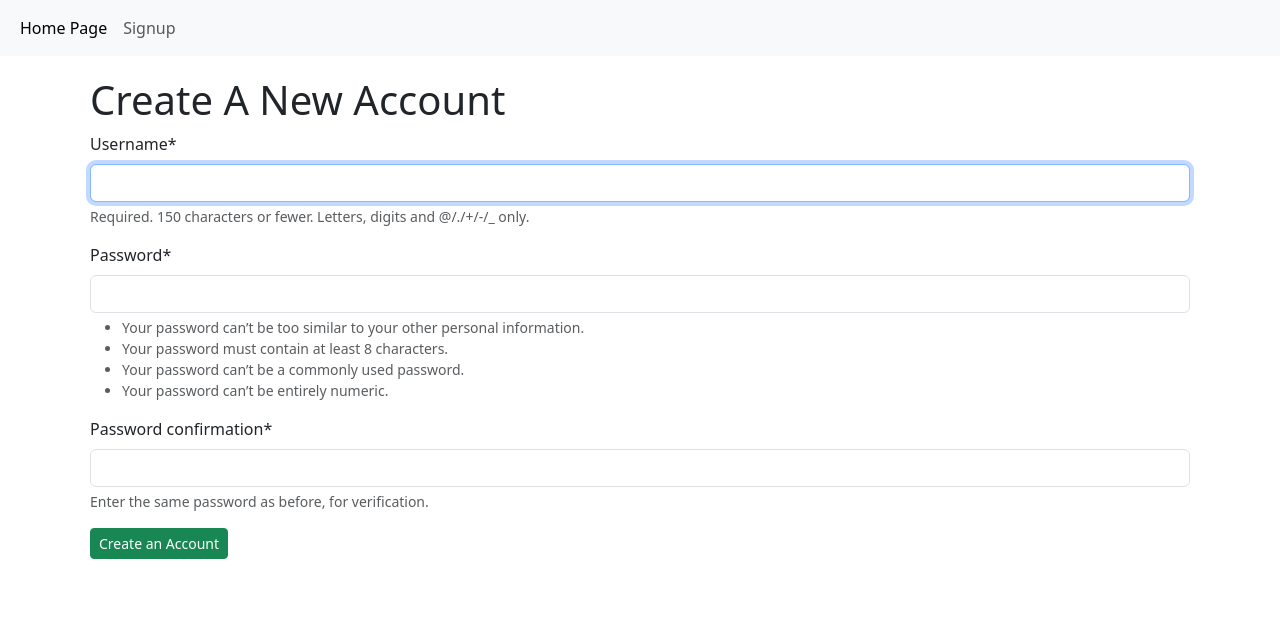
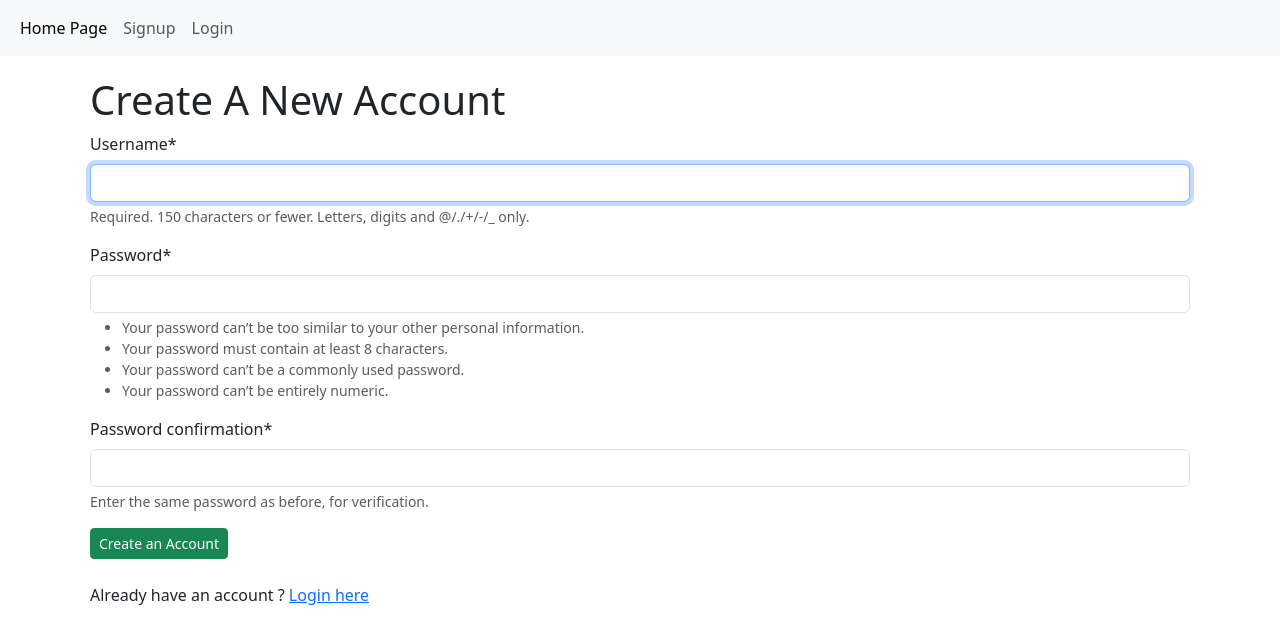
Before and after one commit to Al-amen/Blog_Project, a Django app: page /account/signup/ in a window 1280 px wide. Shown: the top 644 px of the page. Run offline with Django 5.2, Linux system fonts and the light colour scheme; some libraries are stand-ins or nearby versions.

Commit message:
implement login, logout page

```diff
--- a/Blog_Project/App_Login/urls.py
+++ b/Blog_Project/App_Login/urls.py
@@ -6,6 +6,8 @@ app_name = "App_Login"
 
 urlpatterns = [
 
-    path("signup/",views.sign_up, name="signup")
+    path("signup/",views.sign_up, name="signup"),
+    path('login/',views.login_page,name='login'),
+    path('logout/',views.logout_page,name='logout'),
 
 ]
--- a/Blog_Project/App_Login/views.py
+++ b/Blog_Project/App_Login/views.py
@@ -1,6 +1,9 @@
+from django.http import HttpResponseRedirect
 from django.shortcuts import render
-from django.contrib.auth.forms import UserCreationForm
-# Create your views here.
+from django.contrib.auth.forms import UserCreationForm,AuthenticationForm
+from django.contrib.auth import login,logout,authenticate
+from django.urls import reverse
+from django.contrib.auth.decorators import login_required
 
 def sign_up(request):
     form = UserCreationForm()
@@ -15,3 +18,25 @@ def sign_up(request):
     dict = {'form':form, 'register': register}
 
     return render(request, 'App_Login/signup.html', context=dict)
+
+
+def login_page(request):
+    form = AuthenticationForm()
+
+    if request.method =="POST":
+        form = AuthenticationForm(data=request.POST)
+        if form.is_valid():
+            username = form.cleaned_data.get('username')
+            password = form.cleaned_data.get('password')
+
+            user = authenticate(username=username, password=password)
+            if user is not None:
+                login(request, user)
+
+                return HttpResponseRedirect(reverse('index'))
+
+    return render(request, 'App_Login/login.html',context={'form':form})
+@login_required
+def logout_page(request):
+    logout(request)
+    return HttpResponseRedirect(reverse('index' ))
--- a/Blog_Project/Blog_Project/settings.py
+++ b/Blog_Project/Blog_Project/settings.py
@@ -137,6 +137,10 @@ STATICFILES_DIRS = [
 MEDIA_URL = '/media/'
 MEDIA_ROOT = MEDIA_DIR
 
+#login url
+
+LOGIN_URL = '/account/login'
+
 # Default primary key field type
 # https://docs.djangoproject.com/en/5.0/ref/settings/#default-auto-field
 
--- a/Blog_Project/templates/App_Login/signup.html
+++ b/Blog_Project/templates/App_Login/signup.html
@@ -1,13 +1,13 @@
 {% extends 'base.html' %}
 {% load crispy_forms_tags %}
-{% block title_block %}Crea A New Account{% endblock title_block %}
+{% block block_title %}Create a new account{% endblock block_title %}
 
 {% block block_body %}
 {% load crispy_forms_tags %}
     {% if register %}
 
     <div class="alert alert-success">
-        Account is created successfully. <a href="">Login here</a>
+        Account is created successfully. <a href="{% url 'App_Login:login' %}">Login here</a>
     </div>
 
     {% else %}
@@ -18,7 +18,10 @@
         {{ form | crispy }}
         <button type="submit" class="btn btn-success btn-sm">Create an Account</button>
     </form>
+    <br>
+    <p>Already have an account ? <a href="{% url 'App_Login:login' %}">Login here</a></p>
 
     {% endif %}
 
+
 {% endblock block_body %}
--- a/Blog_Project/templates/base.html
+++ b/Blog_Project/templates/base.html
@@ -35,9 +35,19 @@
                   <li class="nav-item">
                     <a class="nav-link active" aria-current="page" href="{% url 'index' %}">Home Page</a>
                   </li>
+                  {% if user.is_authenticated %}
+                  <li class="nav-item">
+                    <a class="nav-link " aria-current="page" href="{% url 'App_Login:logout' %}">Logout</a>
+                  </li>
+                  {% else %}
                   <li class="nav-item">
                     <a class="nav-link " aria-current="page" href="{% url 'App_Login:signup' %}">Signup</a>
                   </li>
+                  <li class="nav-item">
+                    <a class="nav-link " aria-current="page" href="{% url 'App_Login:login' %}">Login</a>
+                  </li>
+                  {% endif %}
+
 
 
 
```
Also changed, not shown: Blog_Project/templates/App_Login/login.html (added, +16 -0 lines), Blog_Project/db.sqlite3.
